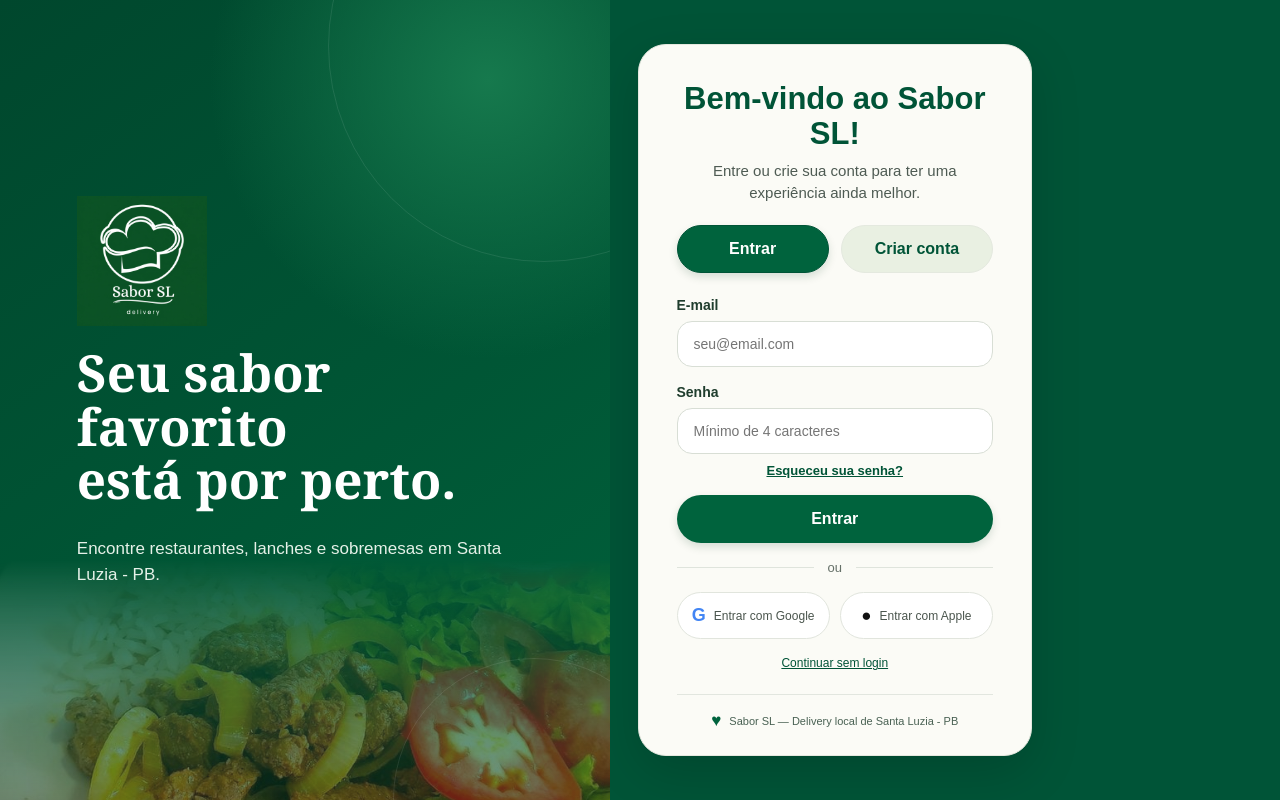
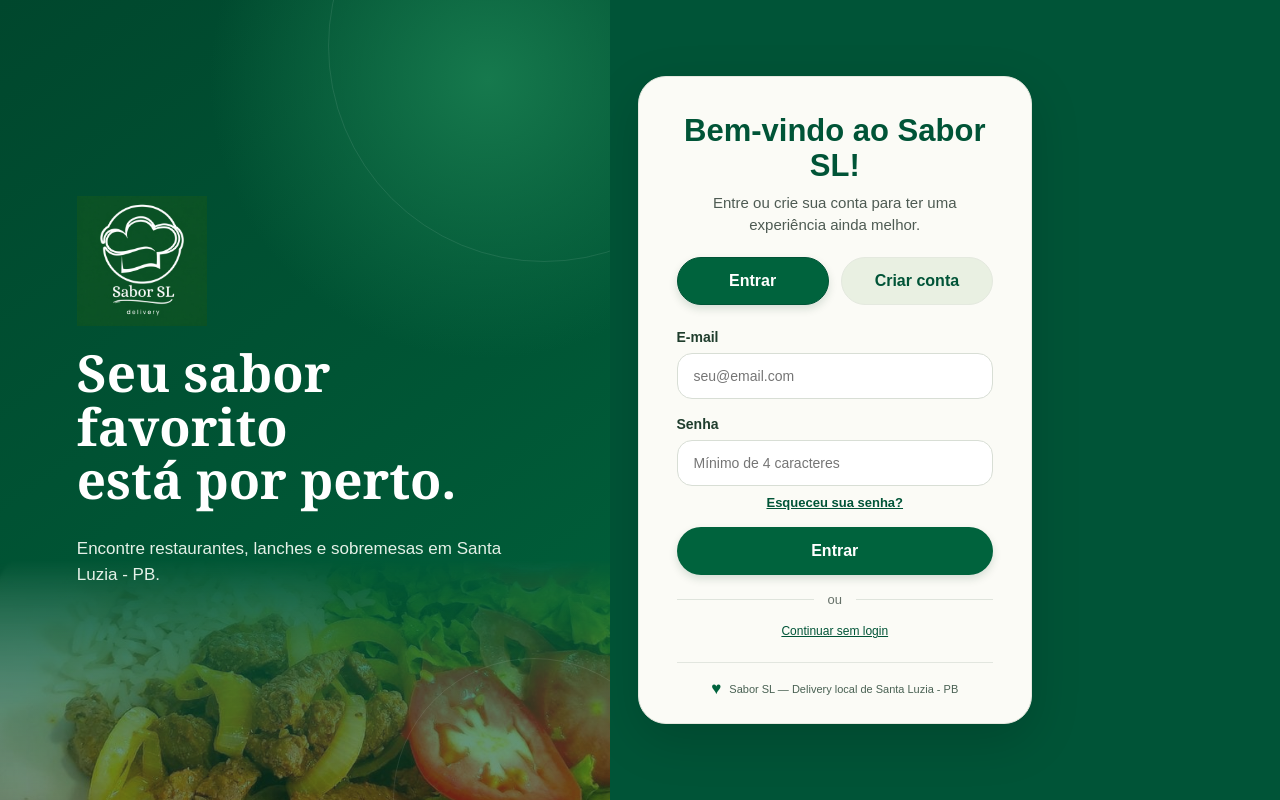
Before and after one commit to Suzy131-xw/Sabor-SL, a plain HTML site: page login.html in a window 1280 px wide. Drawn offline with Linux system fonts and the light colour scheme.

Commit message:
Remove social login options from login.html
Removed social login buttons for Google and Apple.

```diff
--- a/login.html
+++ b/login.html
@@ -105,10 +105,7 @@
                         <button id="enviar-conta" class="botao-verde" type="submit">Entrar →</button>
 
                         <div class="separador-login"><span>ou</span></div>
-                        <div class="login-social" aria-label="Outras opções de acesso">
-                            <button type="button" disabled><span class="google-g">G</span> Entrar com Google</button>
-                            <button type="button" disabled><span class="apple-mark">●</span> Entrar com Apple</button>
-                        </div>
+
                         <a class="link-conta" href="principal.html">Continuar sem login</a>
                         <p id="mensagem-login" class="mensagem-conta" role="status" aria-live="polite" hidden></p>
                     </form>
```
